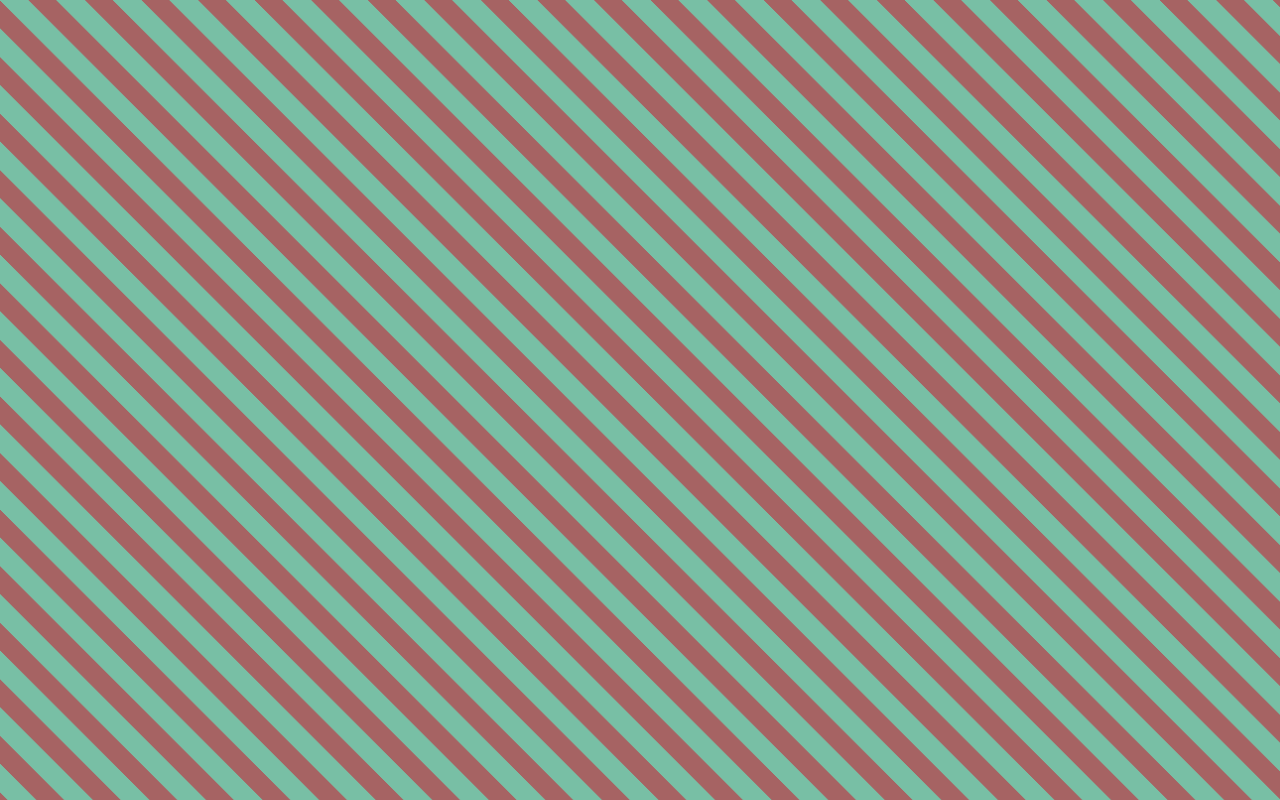
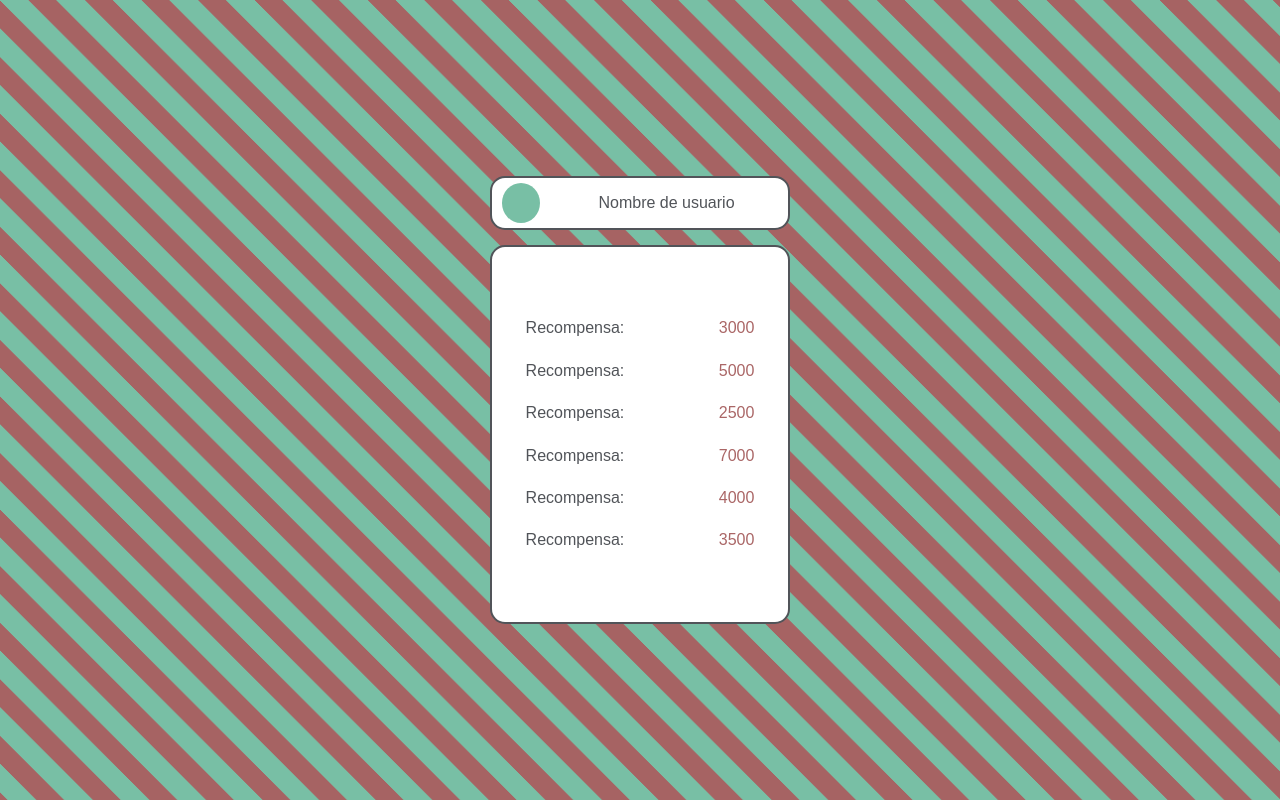
Before and after one commit to llorander/AspergerAsturias, a Vue app in the folder front/: page /admin-rewards-list in a window 1280 px wide. Built offline with nearby package versions, Linux system fonts and the light colour scheme.

Commit message:
Front-End: Admin Rewards List Page.

```diff
--- a/front/src/router/routes.js
+++ b/front/src/router/routes.js
@@ -31,4 +31,8 @@
     path: "/add-reward",
     component: () => import("@/views/Admin/AddRewardPage.vue"),
   },
+  {
+    path: "/admin-rewards-list",
+    component: () => import("@/views/Admin/AdminRewardsList.vue"),
+  },
 ];
--- a/front/src/views/Admin/AdminMenu.vue
+++ b/front/src/views/Admin/AdminMenu.vue
@@ -9,7 +9,7 @@
         <div class="opciones-menuusuarios">
             <router-link class="link" to="/admin-total-points">Puntos Totales</router-link>
             <router-link class="link" to="/add-reward">Añadir Recompensa</router-link>
-            <router-link class="link" to="/rewards-list">Listado de Recompensas</router-link>
+            <router-link class="link" to="/admin-rewards-list">Listado de Recompensas</router-link>
         </div>
     </div>
   </div>
--- /dev/null
+++ b/front/src/views/Admin/AdminRewardsList.vue
@@ -0,0 +1,112 @@
+<template>
+    <div class="rewards-list">
+        <div class="info-menuusuarios">
+            <div class="usuario-menuusuarios">
+                <div class="icon-menusuarios">
+                    <i class="fas fa-user"></i>
+                </div>
+                <p>Nombre de usuario</p>
+            </div>
+            <div class="opciones-menuusuarios">
+                <div class="tarea-puntos">
+                    <p class="nombre-puntos">Recompensa: </p>
+                    <p class="puntos-puntos">3000</p>
+                </div>
+                <div class="tarea-puntos">
+                    <p class="nombre-puntos">Recompensa: </p>
+                    <p class="puntos-puntos">5000</p>
+                </div>
+                <div class="tarea-puntos">
+                    <p class="nombre-puntos">Recompensa: </p>
+                    <p class="puntos-puntos">2500</p>
+                </div>
+                <div class="tarea-puntos">
+                    <p class="nombre-puntos">Recompensa: </p>
+                    <p class="puntos-puntos">7000</p>
+                </div>
+                <div class="tarea-puntos">
+                    <p class="nombre-puntos">Recompensa: </p>
+                    <p class="puntos-puntos">4000</p>
+                </div>
+                <div class="tarea-puntos">
+                    <p class="nombre-puntos">Recompensa: </p>
+                    <p class="puntos-puntos">3500</p>
+                </div>
+            </div>
+        </div>
+    </div>
+</template>
+
+<script>
+export default {
+
+}
+</script>
+
+<style>
+    .rewards-list {
+        display: flex;
+        justify-content: center;
+        align-items: center;
+        height: 100vh;
+    }
+
+    .info-menuusuarios {
+        padding: 20px 10px;
+        display: flex;
+        flex-direction: column;
+        justify-content: center;
+        align-items: center;
+        width: 300px;
+    }
+
+    .usuario-menuusuarios {
+        background-color: white;
+        width: 300px;
+        border-radius: 15px;
+        border: 2px solid #515459;
+        padding: 5px 10px;
+        display: flex;
+        justify-content: space-between;
+        align-items: center;
+        margin-bottom: 15px;
+    }
+    .icon-menusuarios {
+        width: 40px;
+        height: 40px;
+        border-radius: 50%;
+        background-color:#78BFA5;
+        display: flex;
+        justify-content: center;
+        align-items: center;
+        margin-right: 15px;
+    }
+
+    .usuario-menuusuarios p {
+        color:#515459;
+        width: 85%;
+        text-align: center;
+    }
+    .opciones-menuusuarios {
+        background-color: white;
+        padding: 60px 5px;
+        width: 300px;
+        border-radius: 15px;
+        border: 2px solid #515459;
+        display: flex;
+        flex-direction: column;
+        justify-content: center;
+        align-items: center;
+    }
+
+    .tarea-puntos {
+        width: 80%;
+        margin: 10px 0;
+        display: flex;
+        justify-content: space-between;
+        color: #AA6666;
+    }
+    .nombre-puntos {
+        color: #515459
+    }
+</style>
```
